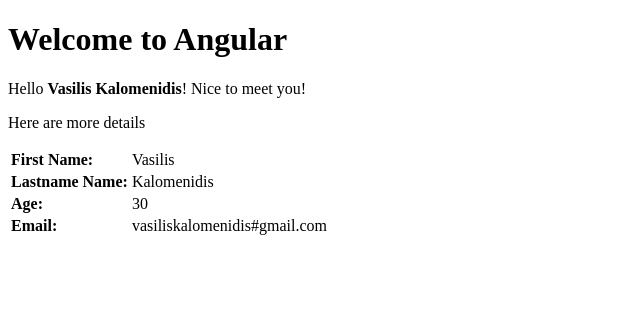
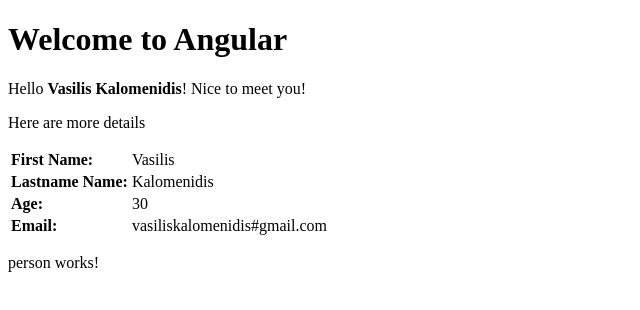
Before and after one commit to VasilisKal/angular-introduction, an Angular app: page / in a window 1280 px wide. Shown: the top 310 px of the page, without its empty margins (0-640 px from the left). Built offline with nearby package versions, Linux system fonts and the light colour scheme.

Commit message:
first-component

```diff
--- a/src/app/app.component.html
+++ b/src/app/app.component.html
@@ -23,3 +23,5 @@
     <td>{{person.email}}</td>
   </tr>
 </table>
+
+<app-person> </app-person>
--- a/src/app/app.component.ts
+++ b/src/app/app.component.ts
@@ -5,7 +5,7 @@
 @Component({
   selector: 'app-root',
   standalone: true,
-  imports: [CommonModule],
+  imports: [CommonModule, PersonComponent],
   templateUrl: './app.component.html',
   styleUrls: ['./app.component.css']
 })
```
